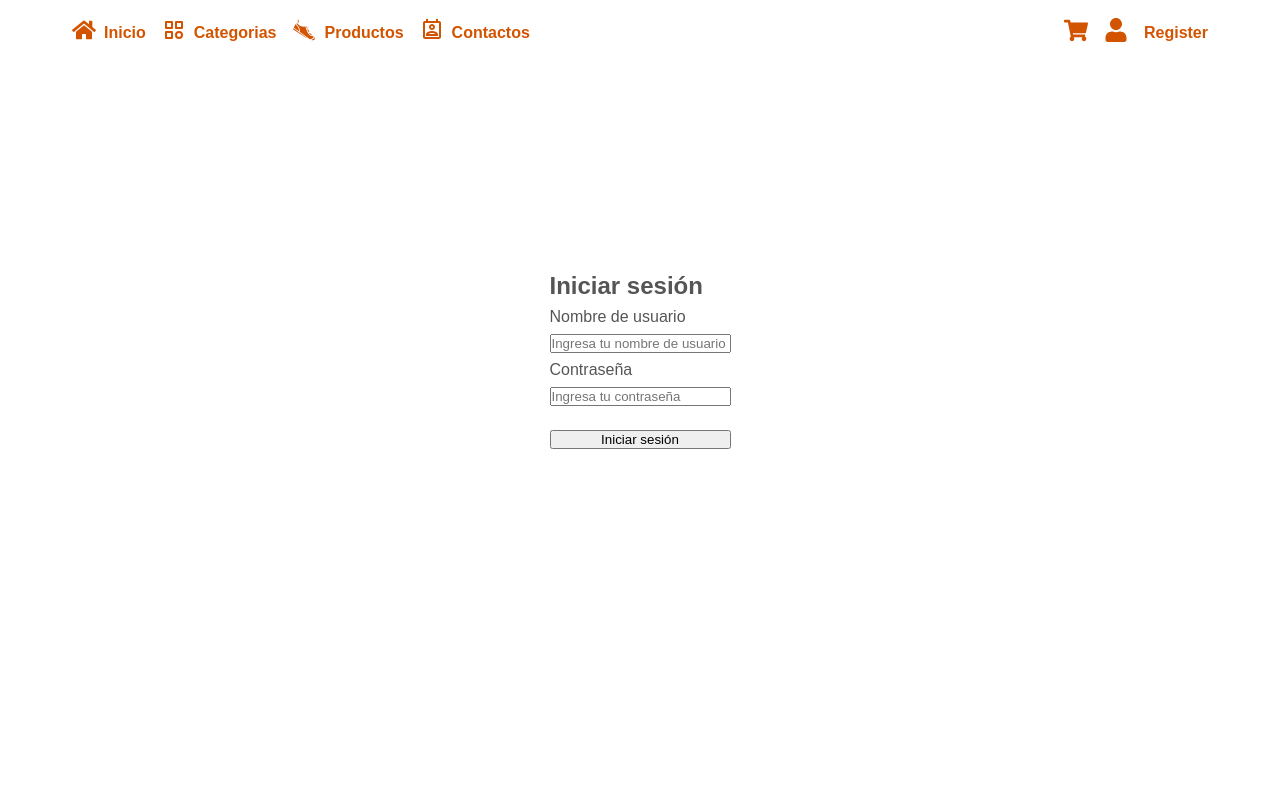
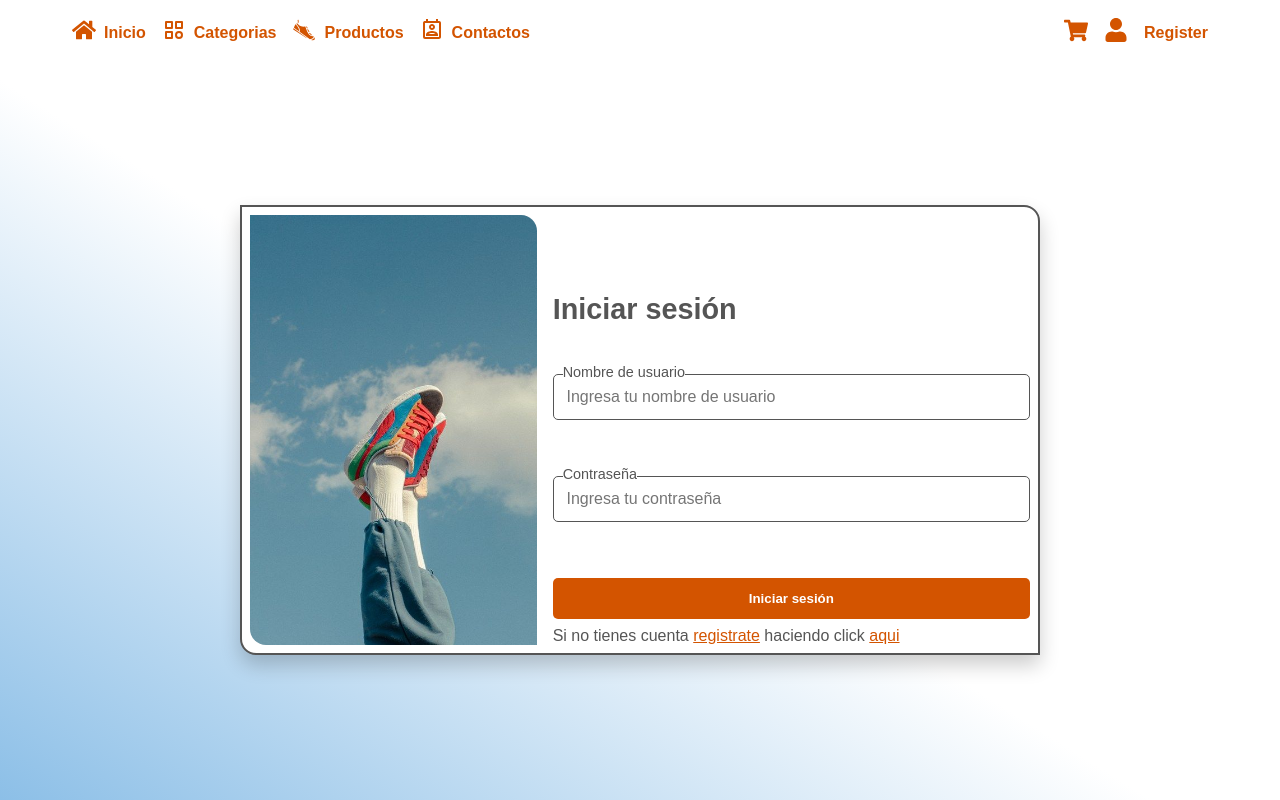
Before and after one commit to Aleotinano/Huella, a React (Vite) app in the folder Frontend/: page /Login in a window 1280 px wide. Built offline with nearby package versions, Linux system fonts and the light colour scheme.

Commit message:
diseño del auth de usuario, coreccion en la logica de registro y manejo de errores

```diff
--- a/Frontend/src/Hooks/UserLogin.js
+++ b/Frontend/src/Hooks/UserLogin.js
@@ -13,6 +13,10 @@ export async function UserLogin({ username, password }) {
       throw new Error("El nombre de usuario es requerido");
     }
 
+    if (!password) {
+      throw new Error("La contraseña es requerida");
+    }
+
     if (!response.ok) {
       throw new Error("Credenciales inválidas");
     }
--- a/Frontend/src/Pages/Navegador/Navegador.jsx
+++ b/Frontend/src/Pages/Navegador/Navegador.jsx
@@ -2,7 +2,11 @@ import { useState, useContext } from "react";
 import { Link, useNavigate } from "react-router-dom"; // Importa useNavigate
 import { FaShoppingCart, FaUser, FaHome } from "react-icons/fa";
 import { IoCloseOutline } from "react-icons/io5";
-import { MdMenu, MdOutlinePermContactCalendar } from "react-icons/md";
+import {
+  MdMenu,
+  MdOutlinePermContactCalendar,
+  MdOutlineLogin,
+} from "react-icons/md";
 import { CartContext } from "../../Componentes/Cart";
 import { ProductsItem as ProductsInCart } from "../../Componentes/ProductosItem";
 import navcustom from "./navcustom.module.css";
@@ -15,7 +19,7 @@ export const Navegador = () => {
   const [isNavbarVisible, setNavbarVisible] = useState(false);
   const [isCartVisible, setCartVisible] = useState(false);
   const { cart, addToCart, removeFromCart } = useContext(CartContext);
-  const { authenticated } = useContext(AuthContext);
+  const { authenticated, logout } = useContext(AuthContext);
 
   const navigate = useNavigate();
 
@@ -98,6 +102,11 @@ export const Navegador = () => {
           <Link to="/UserPanel" className={navcustom.StrongLinks}>
             <FaUser className={navcustom.icon} />
           </Link>
+
+          <MdOutlineLogin
+            onClick={logout}
+            className={`${navcustom.StrongLinks} ${navcustom.icon}`}
+          />
         </div>
       ) : (
         <div className={navcustom.Links}>
--- a/Frontend/src/UserAuth/Login/Login.jsx
+++ b/Frontend/src/UserAuth/Login/Login.jsx
@@ -3,6 +3,8 @@ import logincustom from "../logincustom.module.css";
 import { AuthContext } from "../../context/AuthContext";
 import { UserLogin } from "../../Hooks/UserLogin"; // Importamos la función de API
 import { BuyButton } from "../../Componentes/BuyButton";
+import AuthImg from "../../assets/AuthImg.jpg";
+import { Link } from "react-router-dom";
 
 export const Login = () => {
   const [username, setUsername] = useState("");
@@ -10,7 +12,7 @@ export const Login = () => {
   const [error, setError] = useState(null);
   const [success, setSuccess] = useState(null);
 
-  const { authenticated, login } = useContext(AuthContext); // Contexto de autenticación
+  const { authenticated, login, user } = useContext(AuthContext); // Contexto de autenticación
   const loginUsernameId = useId();
   const loginPasswordId = useId();
 
@@ -42,15 +44,28 @@ export const Login = () => {
 
   return (
     <div className={logincustom.LoginContainer}>
+      <div className={logincustom.totalcontainer}>
+        <img src={AuthImg} alt="Imagen de autenticación" />
+
+        {/* Contenido dinámico basado en la autenticación */}
         {authenticated ? (
           <div className={logincustom.WelcomeText}>
-          <h1>Bienvenido a Vestea {username}!</h1>
+            <h1>¡Bienvenido!</h1>
+            <h3>{username}</h3>
+            <p>Estamos encantados de verte aquí.</p>
+            <p>¿Listo para explorar nuestros productos?</p>
+
+            <div className={logincustom.Actions}>
               <BuyButton Href="/" />
+              <Link to="/UserPanel" className={logincustom.ProfileLink}>
+                Ir a mi perfil
+              </Link>
+            </div>
           </div>
         ) : (
           <form onSubmit={handleSubmit}>
             <h2>Iniciar sesión</h2>
-
+            <fieldset>
               <label htmlFor={loginUsernameId}>Nombre de usuario</label>
               <input
                 type="text"
@@ -59,7 +74,8 @@ export const Login = () => {
                 onChange={handleUsernameChange}
                 placeholder="Ingresa tu nombre de usuario"
               />
-
+            </fieldset>
+            <fieldset>
               <label htmlFor={loginPasswordId}>Contraseña</label>
               <input
                 type="password"
@@ -68,13 +84,24 @@ export const Login = () => {
                 onChange={handlePasswordChange}
                 placeholder="Ingresa tu contraseña"
               />
+            </fieldset>
 
+            {error && <strong className={logincustom.Error}>{error}</strong>}
+            {success && (
+              <strong className={logincustom.Success}>{success}</strong>
+            )}
+            <div className={logincustom.ButtonContainer}>
               <button type="submit">Iniciar sesión</button>
-
-          {error && <p className={logincustom.Error}>{error}</p>}
-          {success && <p className={logincustom.Success}>{success}</p>}
+              <p>
+                {"Si no tienes cuenta "}
+                <Link to="/Register">registrate</Link>
+                {" haciendo click "}
+                <Link to="/Register">aqui</Link>
+              </p>
+            </div>
           </form>
         )}
       </div>
+    </div>
   );
 };
--- a/Frontend/src/UserAuth/Register/Register.jsx
+++ b/Frontend/src/UserAuth/Register/Register.jsx
@@ -1,7 +1,9 @@
-import { useId, useState } from "react";
+import { useContext, useId, useState } from "react";
 import logincustom from "../logincustom.module.css";
-
 import { UserRegister } from "../../Hooks/UserRegister"; // Importamos la función de API
+import { Link } from "react-router-dom";
+import AuthImg from "../../assets/AuthImg.jpg";
+import { AuthContext } from "../../context/AuthContext";
 
 export const Register = () => {
   const [username, setUsername] = useState("");
@@ -9,6 +11,8 @@ export const Register = () => {
   const [email, setEmail] = useState("");
   const [error, setError] = useState(null);
   const [success, setSuccess] = useState(null);
+
+  const { auth, login } = useContext(AuthContext); // Contexto de autenticación
 
   const loginUsernameId = useId();
   const loginPasswordId = useId();
@@ -46,6 +50,14 @@ export const Register = () => {
   return (
     <div className={logincustom.LoginContainer}>
       <form onSubmit={handleSubmit}>
+        {auth ? (
+          <div className={logincustom.WelcomeText}>
+            <h1>Felicitaciones tu registro fue exitoso!</h1>
+            <h3>{username}</h3>
+            <BuyButton Href="/" />
+          </div>
+        ) : (
+          <div>
             <h2>¡Regístrate Ahora!</h2>
 
             <label htmlFor={loginUsernameId}>Nombre de usuario</label>
@@ -79,6 +91,8 @@ export const Register = () => {
 
             {error && <p className={logincustom.Error}>{error}</p>}
             {success && <p className={logincustom.Success}>{success}</p>}
+          </div>
+        )}
       </form>
     </div>
   );
--- a/Frontend/src/UserAuth/logincustom.module.css
+++ b/Frontend/src/UserAuth/logincustom.module.css
@@ -1,28 +1,233 @@
+/* Contenedor principal */
 .LoginContainer {
+  display: flex;
+  justify-content: center;
+  align-items: center;
+  width: 100%;
+  height: 100vh;
+  padding: 0 1rem;
+  background: linear-gradient(
+    to bottom left,
+    var(--secondary-color) 10%,
+    var(--secondary-color),
+    var(--acent-color)
+  );
+}
+
+/* Contenedor total */
+.totalcontainer {
+  display: flex;
+  justify-content: start;
+  align-items: center;
+  gap: 1rem;
+  width: 100%;
+  max-width: 800px;
+  height: 450px;
+  padding: 0.5rem;
+  margin-top: 60px;
+  font-size: 1.5rem;
+  background-color: var(--secondary-color);
+  border: 2px solid var(--text-color);
+  border-radius: 0 1rem 0 1rem;
+  box-shadow: 0 10px 20px rgba(0, 0, 0, 0.2);
+}
+
+.totalcontainer img {
+  object-fit: cover;
+  max-width: 100%;
+  max-height: 100%;
+  border-radius: 0 1rem 0 1rem;
+}
+
+/* Formulario */
+.totalcontainer form {
+  display: flex;
+  flex-direction: column;
+  gap: 1rem;
+  justify-content: space-between;
+  width: 100%;
+  height: 100%;
+  padding: 10% 0 0;
+  font-size: 1.2rem;
+}
+
+.totalcontainer form strong {
+  font-size: 1rem;
+}
+
+.totalcontainer form fieldset {
+  position: relative;
+  border: none;
+  padding: 0;
+  margin-bottom: 0.5rem;
+}
+
+.totalcontainer form label {
+  position: absolute;
+  top: -10px;
+  left: 10px;
+  background-color: #fff;
+  font-size: 0.9rem;
+  color: var(--text-color);
+  transition: all 0.3s ease;
+}
+
+.totalcontainer form input {
+  width: 100%;
+  padding: 0.8rem;
+  font-size: 1rem;
+  border: 1px solid var(--text-color);
+  border-radius: 5px;
+  box-sizing: border-box;
+}
+
+.totalcontainer form button {
+  padding: 0.8rem;
+  font-weight: bold;
+  background-color: var(--primary-color);
+  color: var(--secondary-color);
+  border: none;
+  border-radius: 5px;
+  cursor: pointer;
+  transition: 0.2s ease-in-out;
+}
+
+.totalcontainer form button:hover {
+  transform: translateY(-2px);
+  background-color: var(--acent-color);
+}
+
+/* Contenedor de botones adicionales */
+.ButtonContainer {
+  display: flex;
+  flex-direction: column;
+  gap: 0.5rem;
+}
+
+.ButtonContainer p {
+  font-size: 1rem;
+  text-align: start;
+  color: var(--text-color);
+}
+
+.ButtonContainer a {
+  color: var(--primary-color);
+  transition: color 0.3s ease;
+}
+
+.ButtonContainer a:hover {
+  color: var(--shadow-color);
+}
+
+/* Texto de bienvenida */
+.WelcomeText {
   display: flex;
   flex-direction: column;
   justify-content: center;
-  align-items: center;
-  width: 100%;
-  gap: 5rem;
-  height: 90vh;
+  align-items: start;
+  font-size: 1.5rem;
+  color: var(--text-color);
+  padding: 2rem;
 }
 
-.LoginContainer form {
-  flex: 1;
-  display: flex;
-  flex-direction: column;
-  gap: 0.5rem;
-  justify-content: center;
+.text {
+  font-size: 2rem;
+  color: aqua;
 }
 
-.LoginContainer form button {
-  margin-top: 1rem;
+.WelcomeText h1 {
+  font-size: 2rem;
+  color: var(--primary-color);
+  margin-bottom: 0.5rem;
 }
 
-.WelcomeText {
-  justify-content: center;
-  align-items: center;
+.WelcomeText h3 {
+  font-size: 1.5rem;
+  color: var(--acent-color);
+  border-bottom: 2px solid var(--acent-color);
+  margin-bottom: 1rem;
+}
+
+.WelcomeText p {
+  font-size: 1rem;
+  color: var(--text-color);
+  margin-bottom: 0.5rem;
+}
+
+.Actions {
   display: flex;
-  flex-direction: column;
+  gap: 1rem;
+  align-items: end;
+  flex-wrap: wrap;
 }
+
+.ProfileLink {
+  color: var(--primary-color);
+  font-size: 1rem;
+  text-decoration: none;
+  border-bottom: 1px solid var(--primary-color);
+  transition: ease-in-out 0.2s;
+}
+
+.ProfileLink:hover {
+  color: var(--acent-color);
+  border-color: var(--acent-color);
+}
+
+/* Estados */
+.Error {
+  color: rgb(204, 61, 61);
+}
+
+.Success {
+  color: var(--acent-color);
+}
+
+/* Responsividad */
+@media (max-width: 600px) {
+  .LoginContainer {
+    padding: 1rem;
+    background-image: url(../assets/AuthImg.jpg);
+    background-position: center;
+    background-size: cover;
+  }
+
+  .totalcontainer {
+    flex-direction: row;
+    max-width: 100%;
+    height: auto;
+    min-width: none;
+    margin-top: 20px;
+    border-radius: 0.5rem;
+    background-color: #ffffffc2;
+  }
+
+  .totalcontainer img {
+    display: none;
+  }
+
+  .totalcontainer form {
+    width: 100%;
+    padding: 1rem;
+  }
+
+  .totalcontainer form input {
+    font-size: 0.9rem;
+  }
+
+  .totalcontainer form fieldset {
+    margin-bottom: 1rem;
+  }
+
+  .totalcontainer form label {
+    display: none;
+  }
+
+  .totalcontainer form button {
+    font-size: 1rem;
+  }
+
+  .WelcomeText {
+    font-size: 1.2rem;
+  }
+}
--- a/Frontend/src/variables.css
+++ b/Frontend/src/variables.css
@@ -2,7 +2,7 @@
   --primary-color: #d35400;
   --secondary-color: #ffffff;
   --text-color: #555;
-  --acent-color: #f76401;
+  --acent-color: #8cbfe7;
   --shadow-color: rgba(211, 84, 0, 0.3);
 
   /* Font Size*/
```
Also changed, not shown: Frontend/src/assets/AuthImg.jpg (added). Lines whose indentation alone changed are shown as unchanged.
